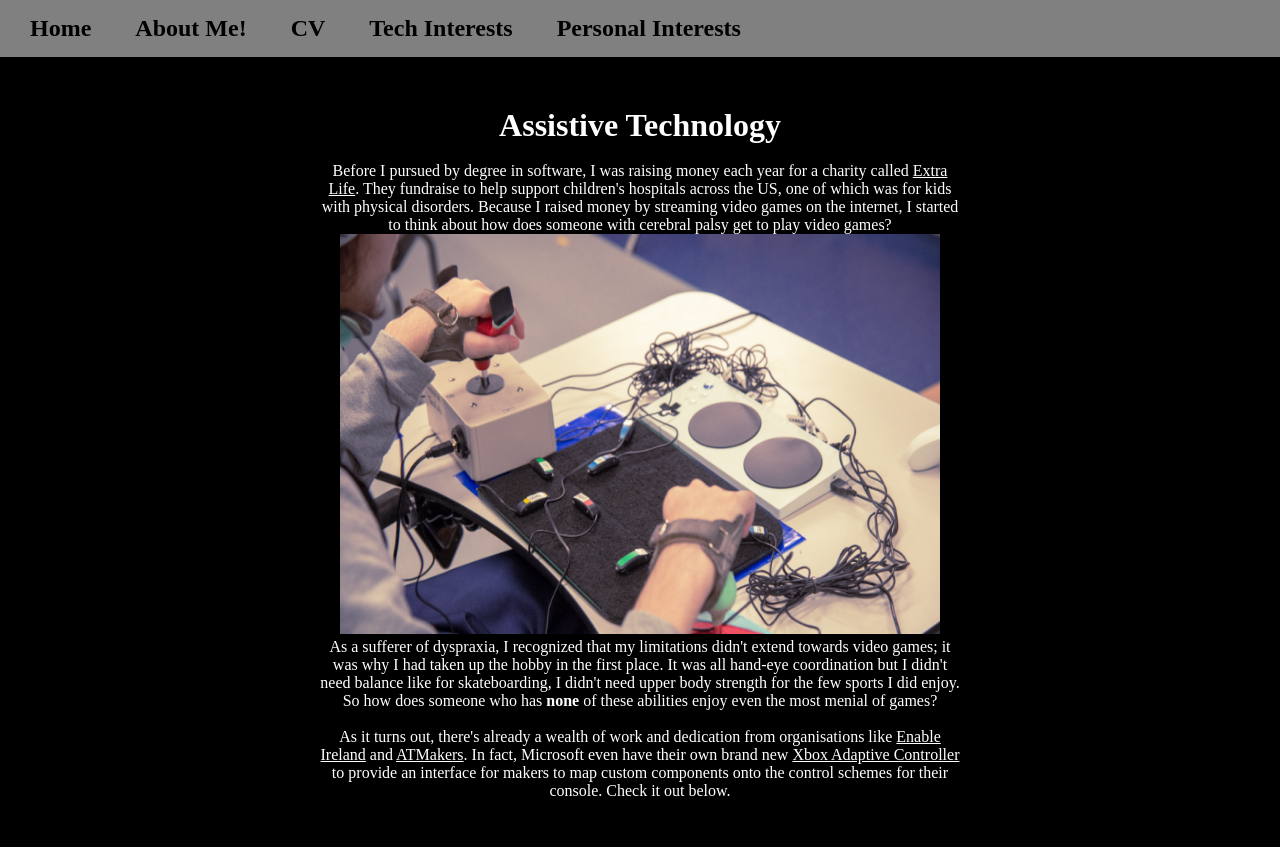
After one commit to Eoin-Whelan/FlaskCA, a Flask app: page /assistiveTech in a window 1280 px wide. The commit adds this page. Shown: the top 847 px of the page. Run offline with Flask 2, Linux system fonts and the light colour scheme.

Commit message:
Seventh commit - Finished first tech interest page.

```diff
--- a/app.py
+++ b/app.py
@@ -78,6 +78,13 @@ def techInterests():
     )
 
 
+@app.route("/assistiveTech")
+def assistiveTech():
+    return render_template(
+        "assistiveTech.html", main_title="Assistive Tech"
+    )
+
+
 @app.route("/personalInterests")
 def personalInterests():
     return render_template("personalInterests.html", main_title="Personal Interests!")
--- a/templates/CV.html
+++ b/templates/CV.html
@@ -4,7 +4,6 @@
   Title:      CV.html
   Author:     Eoin Farrell
   DOC:        01/11/2020
-  Purpose:    CV.html is the CV section of the site.
 #}
 {%  block main_content  %}
 <div id="mainContent">
--- /dev/null
+++ b/templates/assistiveTech.html
@@ -0,0 +1,43 @@
+{#
+  Title:    assistiveTech.html
+  Author:   Eoin Farrell
+  DOC:      05/11/2020
+#}
+
+{%	extends "base.html"	%}
+
+{%	block main_content	%}
+<div id="mainContent">
+  <h1> Assistive Technology </h1>
+  <br>
+  <p>Before I pursued by degree in software, I was raising money each year for a charity called <a href="https://www.extra-life.org/" target="_blank">Extra Life</a>.
+    They fundraise to help support children's hospitals across the US, one of which was for kids with physical disorders.
+    Because I raised money by streaming video games on the internet, I started to think about how does someone with cerebral palsy
+    get to play video games?
+    <br>
+    <img SRC = "static/resources/img/xb1AC.png" height = "400" width = "600"></img>
+    <br>
+    As a sufferer of dyspraxia, I recognized that my limitations didn't extend towards video games; it was why I had taken up the hobby
+    in the first place. It was all hand-eye coordination but I didn't need balance like for skateboarding, I didn't need upper body strength for
+    the few sports I did enjoy. So how does someone who has <b>none</b> of these abilities enjoy even the most menial of games?
+    <br>
+    <br>
+    As it turns out, there's already a wealth of work and dedication from organisations like <a href="https://www.enableireland.ie/services/assistive-technology" target="_blank">Enable Ireland</a>
+     and <a href="http://atmakers.org/" target="_blank">ATMakers</a>.
+    In fact, Microsoft even have their own brand new <a href="https://www.xbox.com/en-US/accessories/controllers/xbox-adaptive-controller" target="_blank">Xbox Adaptive Controller</a> to provide an interface for makers to map custom components onto
+    the control schemes for their console. Check it out below.
+  </p>
+<iframe
+width="560"
+height="315"
+src="https://www.youtube.com/embed/9fcK19CAjWM"
+frameborder="0"
+allow="accelerometer; autoplay;
+        clipboard-write;
+        encrypted-media;
+        picture-in-picture"
+allowfullscreen>
+</iframe>
+
+</div>
+{%	endblock	%}
```
Also changed, not shown: templates/techHub.html (+3 -5 lines), static/resources/img/xb1AC.png (added).
